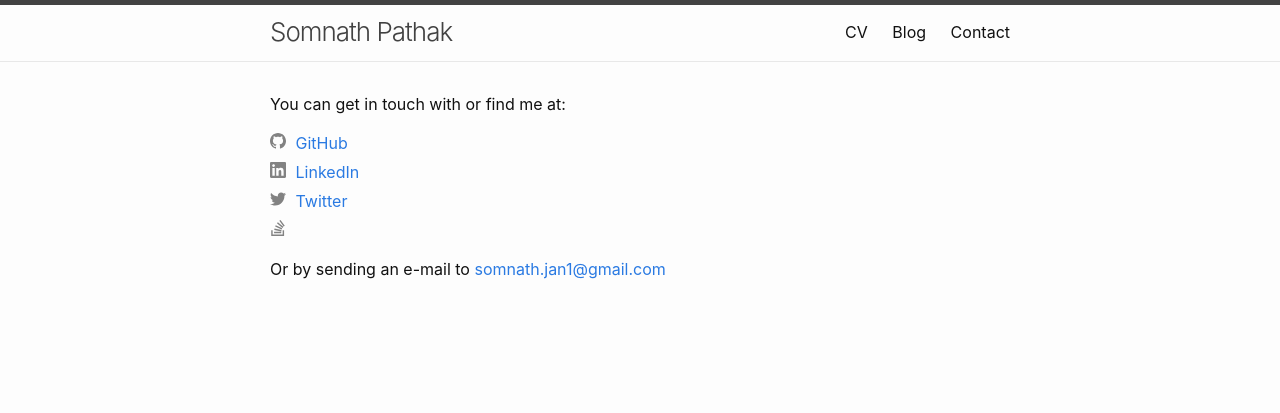
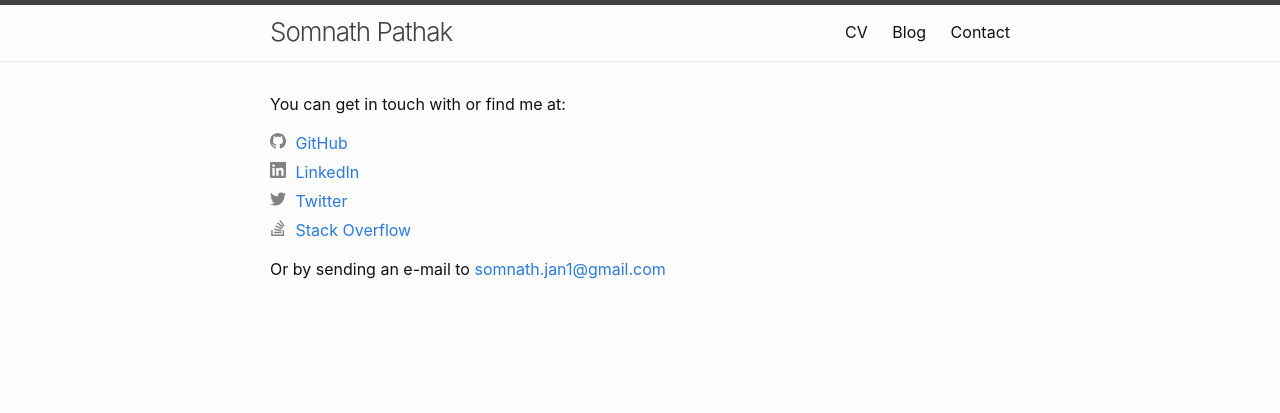
Before and after one commit to somnathpathak/web, a Jekyll site: the page built from contact/index.md, in a window 1280 px wide. Shown: the top 413 px of the page. Built offline with Jekyll 4.4.1, drawn with Linux system fonts in a browser that asks for light colours.

Commit message:
Update contact page

```diff
--- a/_includes/social.html
+++ b/_includes/social.html
@@ -9,7 +9,7 @@
   {%- if social.instagram -%}<li><a rel="me" href="https://www.instagram.com/{{ social.instagram | cgi_escape | escape }}" title="{{ social.instagram | escape }}"><svg class="svg-icon grey"><use xlink:href="{{ '/assets/svg/social-icons.svg#instagram' | relative_url }}"></use></svg> Instagram</a></li>{%- endif -%}
   {%- if social.dribbble -%}<li><a rel="me" href="https://dribbble.com/{{ social.dribbble | cgi_escape | escape }}" title="{{ social.dribbble | escape }}"><svg class="svg-icon grey"><use xlink:href="{{ '/assets/svg/social-icons.svg#dribbble' | relative_url }}"></use></svg></a></li>{%- endif -%}
   {%- if social.flickr -%}<li><a rel="me" href="https://www.flickr.com/photos/{{ social.flickr | cgi_escape | escape }}" title="{{ social.flickr | escape }}"><svg class="svg-icon grey"><use xlink:href="{{ '/assets/svg/social-icons.svg#flickr' | relative_url }}"></use></svg></a></li>{%- endif -%}
-  {%- if social.stackoverflow -%}<li><a rel="me" href="https://stackoverflow.com/users/{{ social.stackoverflow | cgi_escape | escape }}" title="{{ social.stackoverflow | escape }}"><svg class="svg-icon grey"><use xlink:href="{{ '/assets/svg/social-icons.svg#stackoverflow' | relative_url }}"></use></svg></a></li>{%- endif -%}
+  {%- if social.stackoverflow -%}<li><a rel="me" href="https://stackoverflow.com/users/{{ social.stackoverflow | cgi_escape | escape }}" title="{{ social.stackoverflow | escape }}"><svg class="svg-icon grey"><use xlink:href="{{ '/assets/svg/social-icons.svg#stackoverflow' | relative_url }}"></use></svg> Stack Overflow</a></li>{%- endif -%}
   {%- if social.pinterest -%}<li><a rel="me" href="https://www.pinterest.com/{{ social.pinterest | cgi_escape | escape }}" title="{{ social.pinterest | escape }}"><svg class="svg-icon grey"><use xlink:href="{{ '/assets/svg/social-icons.svg#pinterest' | relative_url }}"></use></svg></a></li>{%- endif -%}
   {%- for mst in social.mastodon -%}{%- if mst.username and mst.instance -%}<li><a rel="me" href="https://{{ mst.instance | cgi_escape | escape}}/@{{mst.username}}" title="{{ mst.username | escape }}"><svg class="svg-icon grey"><use xlink:href="{{ '/assets/svg/social-icons.svg#mastodon' | relative_url }}"></use></svg></a></li>{%- endif -%}{%- endfor -%}
   {%- if social.youtube -%}<li><a rel="me" href="https://www.youtube.com/{{ social.youtube | cgi_escape | escape }}" title="{{ social.youtube | escape }}"><svg class="svg-icon grey"><use xlink:href="{{ '/assets/svg/social-icons.svg#youtube' | relative_url }}"></use></svg></a></li>{%- endif -%}
```
